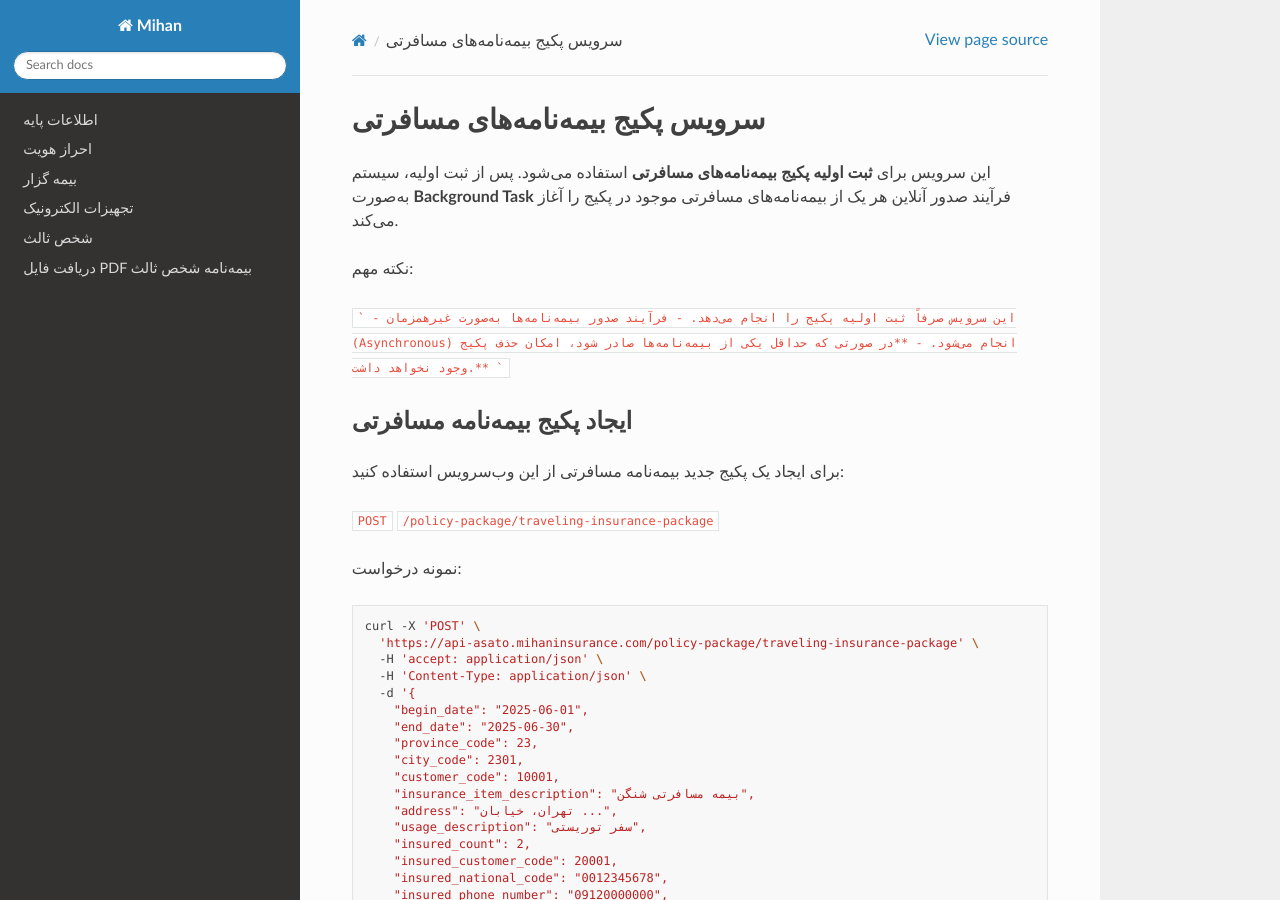
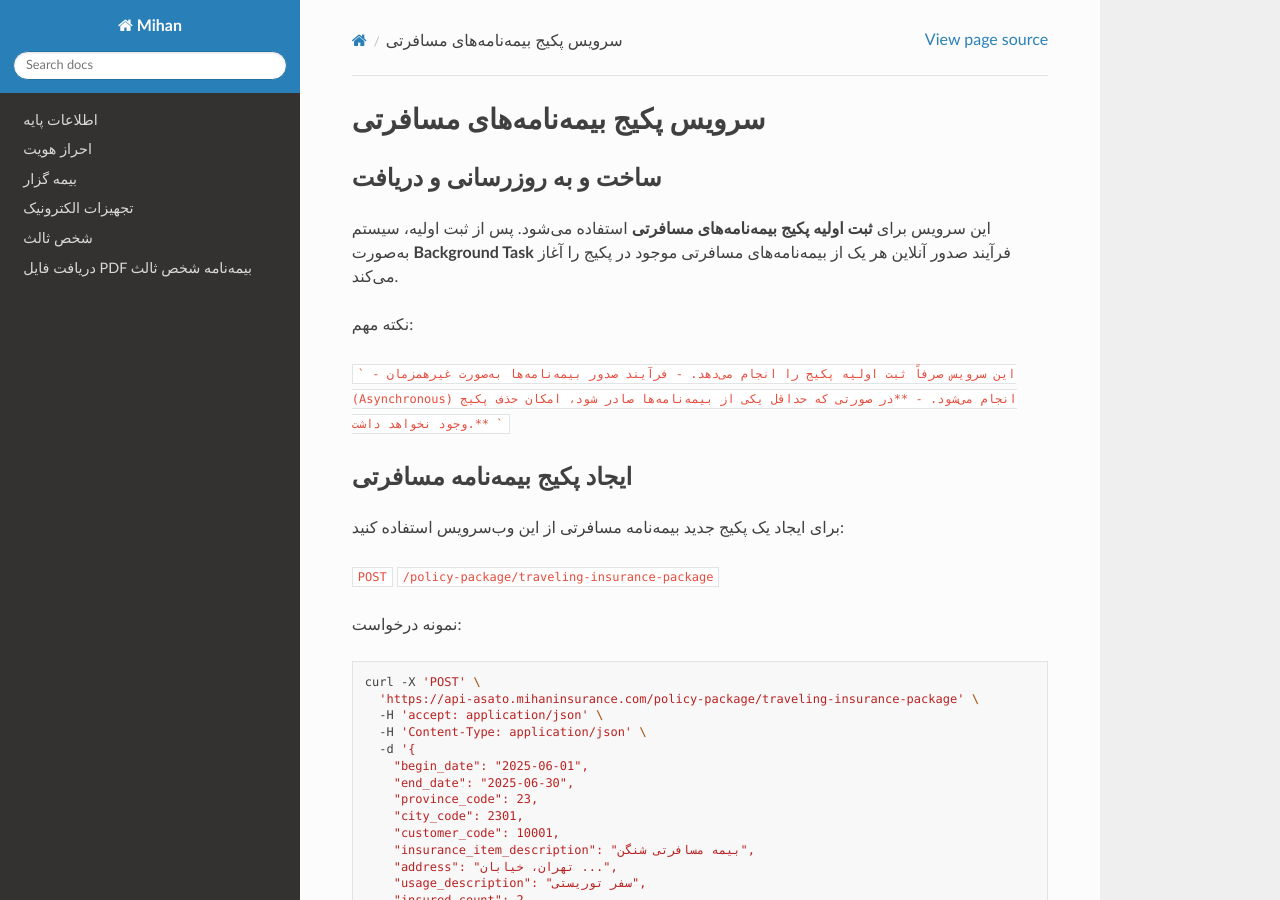
Before and after one commit to artaabbasi/mihan-issue, a Sphinx documentation site: the page built from docs/source/travel_package.rst, in a window 1280 px wide and 900 px high. Built offline with Sphinx 7.4.7 and the Read the Docs theme 3.1.0, drawn with Linux system fonts in a browser that asks for light colours.

Commit message:
Update travel_package.rst

```diff
--- a/docs/source/travel_package.rst
+++ b/docs/source/travel_package.rst
@@ -1,5 +1,8 @@
 سرویس پکیج بیمه‌نامه‌های مسافرتی
 =====
+
+ساخت و به روزرسانی و دریافت
+------------
 
 این سرویس برای **ثبت اولیه پکیج بیمه‌نامه‌های مسافرتی** استفاده می‌شود. پس از ثبت اولیه، سیستم به‌صورت **Background Task** فرآیند صدور آنلاین هر یک از بیمه‌نامه‌های مسافرتی موجود در پکیج را آغاز می‌کند.
 
```
